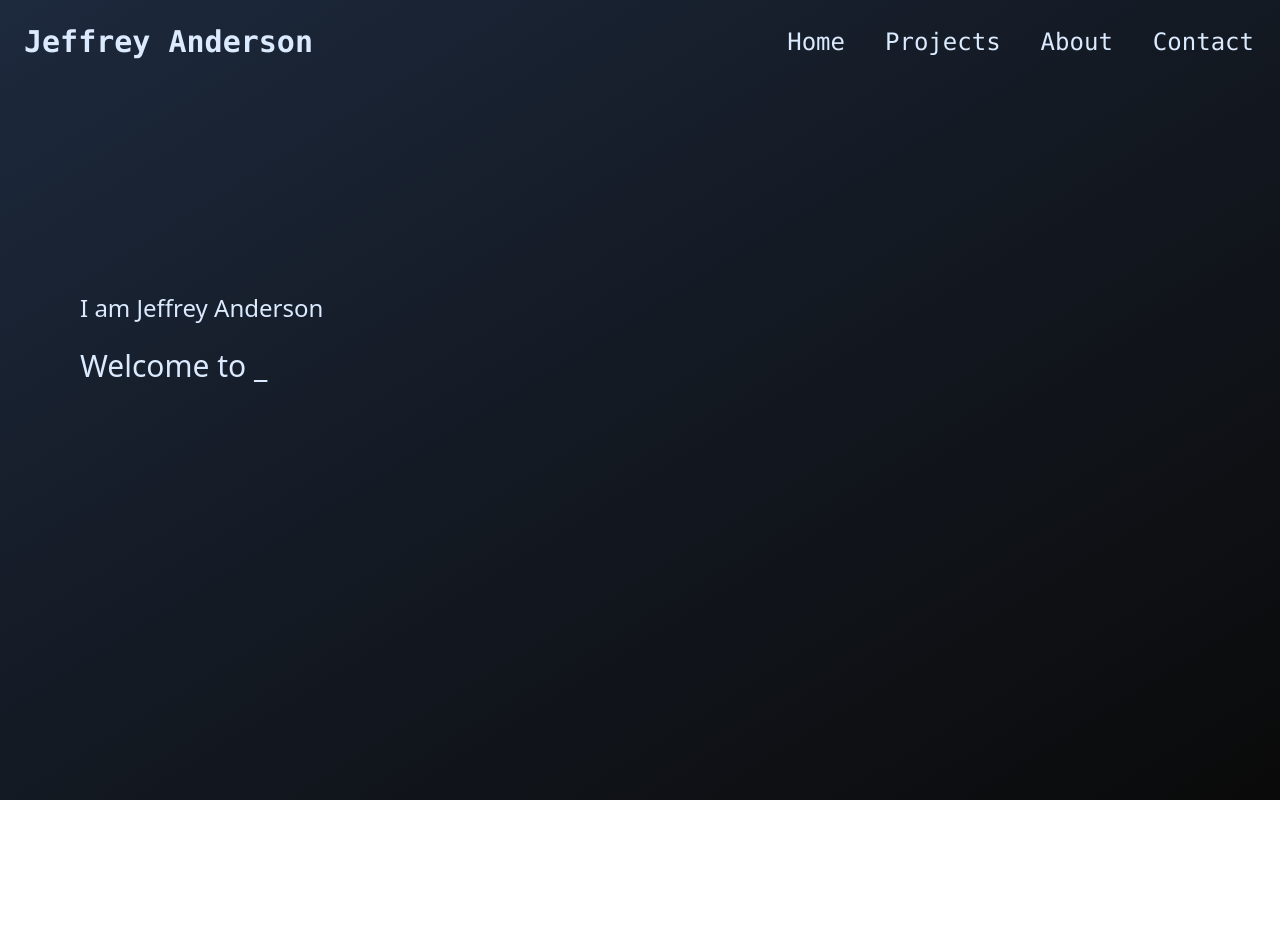
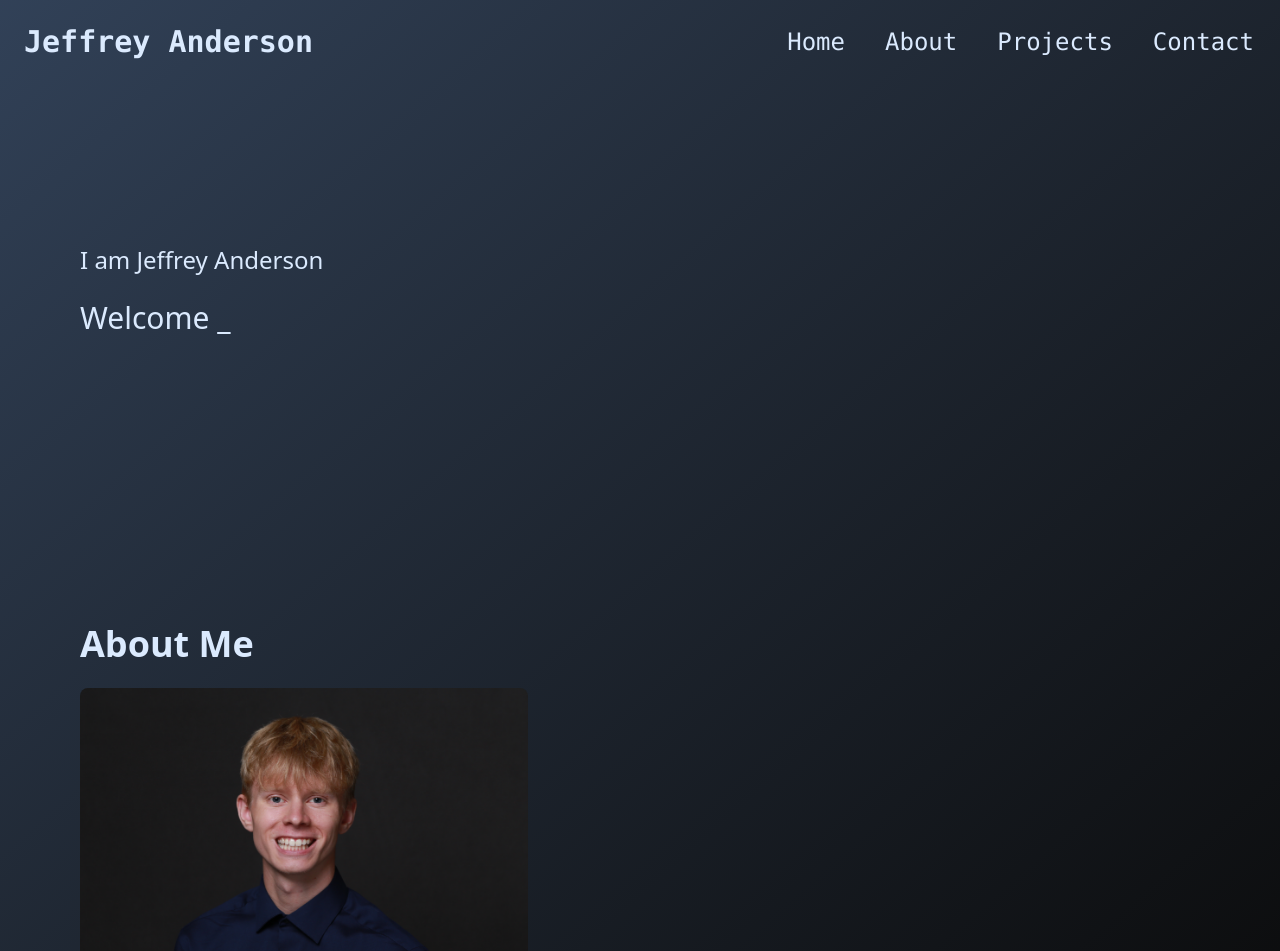
Before and after one commit to Jeffrey-Anderson392/jeffrey-portfolio, a React (Vite) app in the folder portfolio/: page / in a window 1280 px wide. Shown: the top 951 px of the page. Before the commit the page ends 800 px from the top, so only its background shows below. Built offline with nearby package versions, Linux system fonts and the light colour scheme.

Commit message:
created About section and added image to website. Mainly fixed functionality when it comes to the Navbar being able to navigate to sections of the website that you click on.

```diff
--- a/portfolio/src/App.jsx
+++ b/portfolio/src/App.jsx
@@ -4,14 +4,16 @@ import viteLogo from '/vite.svg'
 import './App.css'
 import Hero from './components/Hero.jsx';
 import Navbar from './components/Navbar.jsx';
+import About from './components/About.jsx';
 
 function App() {
   const [count, setCount] = useState(0)
 
   return (
-    <div className="min-h-screen flex flex-col bg-linear-to-br from-slate-800 to-neutral-950">
+    <div className="min-h-screen flex flex-col bg-linear-to-br from-slate-700 to-neutral-950">
       <Navbar />
       <Hero />
+      <About />
     </div>
   )
 }
--- /dev/null
+++ b/portfolio/src/components/About.jsx
@@ -0,0 +1,15 @@
+import React from 'react'
+
+const About = () => {
+  return (
+    <div id="about" className='p-20 flex flex-col mt-32 space-y-6 text-blue-100'>
+        <div className="text-4xl font-semibold">About Me</div>
+        <div className="max-w-md">
+            <img className="rounded-lg" src="../images/PhotoOfMe.jpg" alt="Photo of Me" />
+        </div>
+    </div>
+
+  )
+}
+
+export default About
--- a/portfolio/src/components/Hero.jsx
+++ b/portfolio/src/components/Hero.jsx
@@ -45,8 +45,8 @@ const Hero = () => {
     type(); // start the typing effect
     }, []);
   return (
-    <div className='p-20 flex flex-col mt-32 space-y-6 text-blue-100'>
-        <div className="text-2xl ">I am Jeffrey Anderson</div>
+    <div id="home" className='p-20 flex flex-col mt-20 space-y-6 text-blue-100'>
+        <div className="text-2xl justify-center">I am Jeffrey Anderson</div>
         <div className="text-3xl">{currentText}</div>
     </div>
   )
--- a/portfolio/src/components/Navbar.jsx
+++ b/portfolio/src/components/Navbar.jsx
@@ -1,15 +1,28 @@
 import React from 'react'
+import { useState } from 'react';
 
 const Navbar = () => {
+
+    const [isOpen, setIsOpen] = useState(false);
+    // function to handle smooth scrolling
+    const handleclick = (e, target) => {
+        e.preventDefault();
+        const element = document.getElementById(target);
+        if (element) {
+            element.scrollIntoView({ behavior: 'smooth' });
+        }
+        setIsOpen(false); // close menu on link click
+    }
+
   return (
     <div>
         <nav className="p-6 flex justify-between text-blue-100 font-mono">
             <div className="text-3xl font-semibold">Jeffrey Anderson</div>
             <div className="space-x-10 text-2xl p-0.5">
-                <a href="#home" className="hover:text-slate-500 ">Home</a>
-                <a href="#projects" className="hover:text-slate-500">Projects</a>
-                <a href="#about" className="hover:text-slate-500">About</a>
-                <a href="#contact" className="hover:text-slate-500" >Contact</a>
+                <a href="#home" className="hover:text-slate-500 " onClick={(e) => handleclick(e, 'home')}>Home</a>
+                <a href="#about" className="hover:text-slate-500" onClick={(e) => handleclick(e, 'about')}>About</a>
+                <a href="#projects" className="hover:text-slate-500" onClick={(e) => handleclick(e, 'projects')}>Projects</a>
+                <a href="#contact" className="hover:text-slate-500" onClick={(e) => handleclick(e, 'contact')}>Contact</a>
             </div>
         </nav>
     </div>
```
